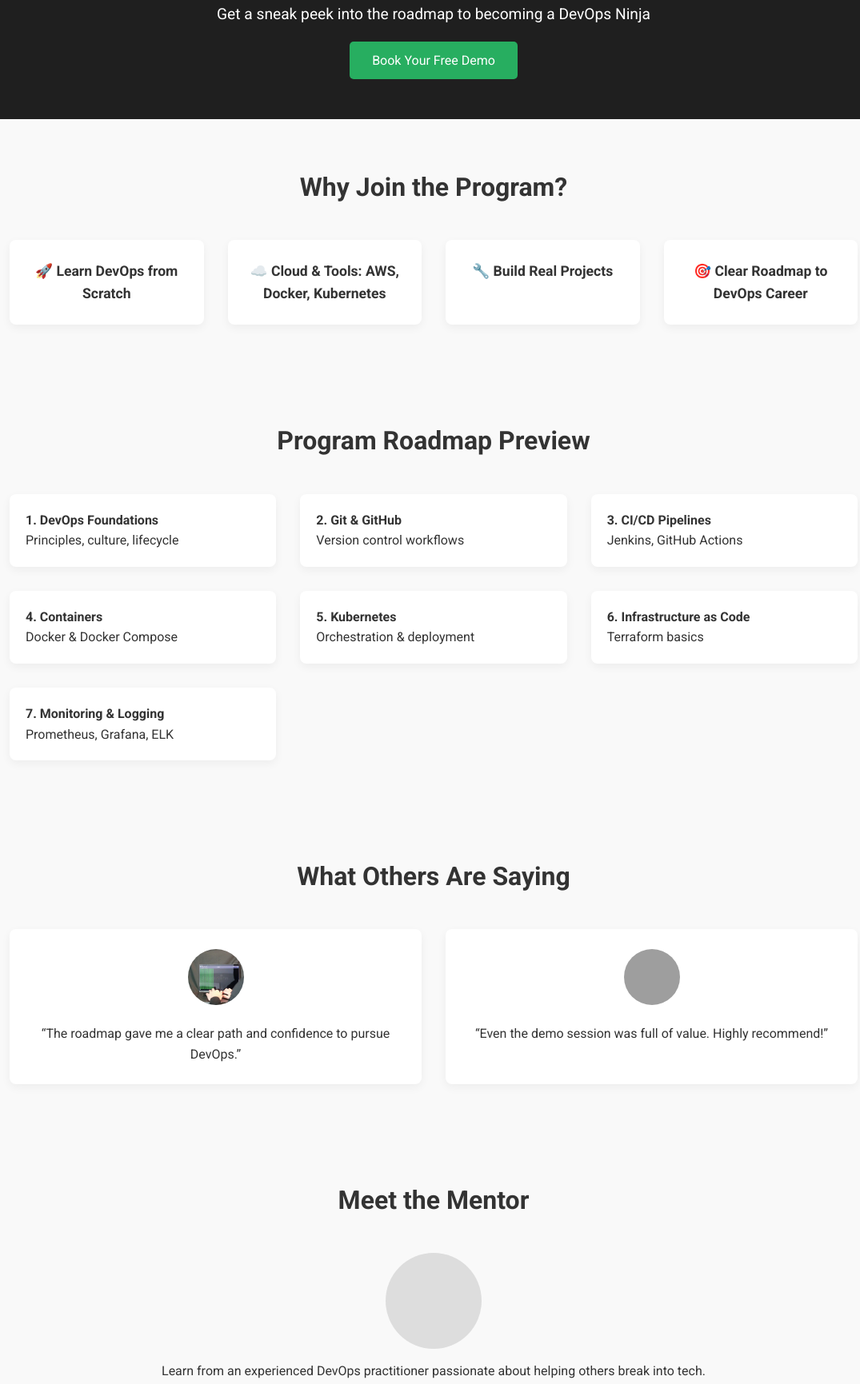
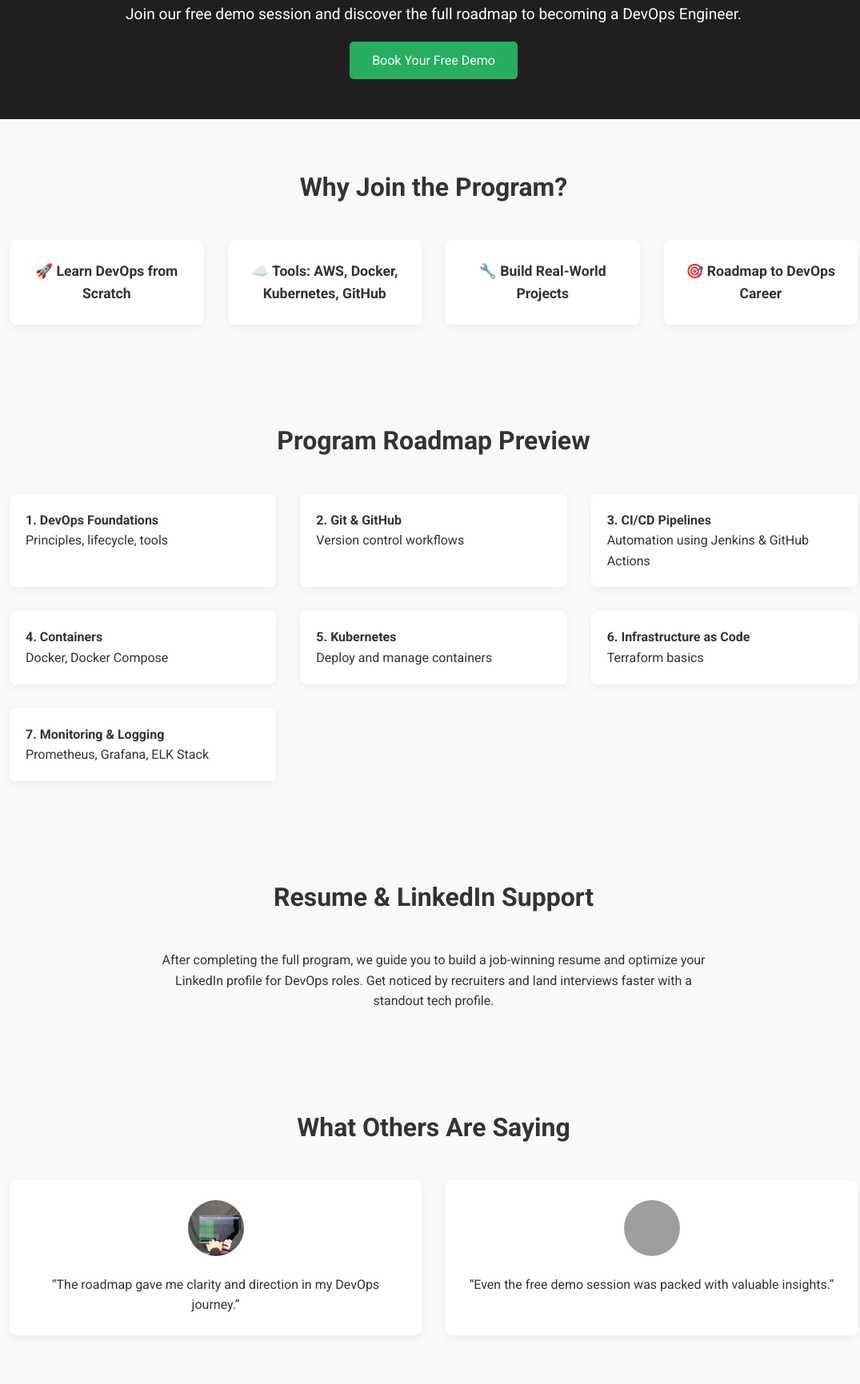
Before and after one commit to ThakurDhani/Thakurweb, a plain HTML site: page index.html in a window 1280 px wide. Shown: the part 144-1875 px from the top of the page at 80% size, without its empty margins (98-1173 px from the left). Drawn offline with Linux system fonts and the light colour scheme; grey boxes are pictures that could not be loaded.

Commit message:
Update index.html

```diff
--- a/index.html
+++ b/index.html
@@ -12,7 +12,7 @@
   <!-- Hero Section -->
   <header>
     <h1>DevOps Ninja Program – Beta</h1>
-    <p>Get a sneak peek into the roadmap to becoming a DevOps Ninja</p>
+    <p>Join our free demo session and discover the full roadmap to becoming a DevOps Engineer.</p>
     <a href="#demo" class="cta-button">Book Your Free Demo</a>
   </header>
 
@@ -21,9 +21,9 @@
     <h2>Why Join the Program?</h2>
     <div class="benefits">
       <div class="benefit">🚀 Learn DevOps from Scratch</div>
-      <div class="benefit">☁️ Cloud & Tools: AWS, Docker, Kubernetes</div>
-      <div class="benefit">🔧 Build Real Projects</div>
-      <div class="benefit">🎯 Clear Roadmap to DevOps Career</div>
+      <div class="benefit">☁️ Tools: AWS, Docker, Kubernetes, GitHub</div>
+      <div class="benefit">🔧 Build Real-World Projects</div>
+      <div class="benefit">🎯 Roadmap to DevOps Career</div>
     </div>
   </section>
 
@@ -31,14 +31,22 @@
   <section>
     <h2>Program Roadmap Preview</h2>
     <div class="curriculum">
-      <div class="module"><strong>1. DevOps Foundations</strong><br/>Principles, culture, lifecycle</div>
+      <div class="module"><strong>1. DevOps Foundations</strong><br/>Principles, lifecycle, tools</div>
       <div class="module"><strong>2. Git & GitHub</strong><br/>Version control workflows</div>
-      <div class="module"><strong>3. CI/CD Pipelines</strong><br/>Jenkins, GitHub Actions</div>
-      <div class="module"><strong>4. Containers</strong><br/>Docker & Docker Compose</div>
-      <div class="module"><strong>5. Kubernetes</strong><br/>Orchestration & deployment</div>
+      <div class="module"><strong>3. CI/CD Pipelines</strong><br/>Automation using Jenkins & GitHub Actions</div>
+      <div class="module"><strong>4. Containers</strong><br/>Docker, Docker Compose</div>
+      <div class="module"><strong>5. Kubernetes</strong><br/>Deploy and manage containers</div>
       <div class="module"><strong>6. Infrastructure as Code</strong><br/>Terraform basics</div>
-      <div class="module"><strong>7. Monitoring & Logging</strong><br/>Prometheus, Grafana, ELK</div>
+      <div class="module"><strong>7. Monitoring & Logging</strong><br/>Prometheus, Grafana, ELK Stack</div>
     </div>
+  </section>
+
+  <!-- Resume & LinkedIn Support -->
+  <section>
+    <h2>Resume & LinkedIn Support</h2>
+    <p style="text-align: center; max-width: 700px; margin: auto;">
+      After completing the full program, we guide you to build a job-winning resume and optimize your LinkedIn profile for DevOps roles. Get noticed by recruiters and land interviews faster with a standout tech profile.
+    </p>
   </section>
 
   <!-- Testimonials -->
@@ -47,26 +55,26 @@
     <div class="testimonials">
       <div class="testimonial">
         <img src="shell.jpg" alt="Student 1" />
-        <p>“The roadmap gave me a clear path and confidence to pursue DevOps.”</p>
+        <p>“The roadmap gave me clarity and direction in my DevOps journey.”</p>
       </div>
       <div class="testimonial">
         <img src="shell2.jpg" alt="Student 2" />
-        <p>“Even the demo session was full of value. Highly recommend!”</p>
+        <p>“Even the free demo session was packed with valuable insights.”</p>
       </div>
     </div>
   </section>
 
-  <!-- Instructor Section (Image Removed) -->
+  <!-- Instructor Section (No Image) -->
   <section class="instructor">
     <h2>Meet the Mentor</h2>
     <div style="width: 120px; height: 120px; margin: 0 auto 15px; border-radius: 50%; background-color: #ddd;"></div>
-    <p>Learn from an experienced DevOps practitioner passionate about helping others break into tech.</p>
+    <p>Learn from an experienced DevOps engineer with years of industry experience and a passion for teaching future professionals.</p>
   </section>
 
-  <!-- Final Call to Action -->
+  <!-- Final CTA -->
   <section id="demo" style="text-align: center;">
-    <h2>Ready to Get Started?</h2>
-    <p>Book your free demo session now and unlock the roadmap to becoming a DevOps Ninja!</p>
+    <h2>Ready to Start?</h2>
+    <p>Reserve your spot in the free demo session and get a complete walkthrough of the DevOps Ninja roadmap.</p>
     <a href="#" class="cta-button">Book Free Demo</a>
   </section>
 
```
